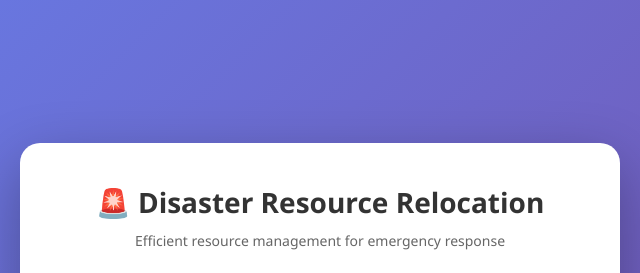
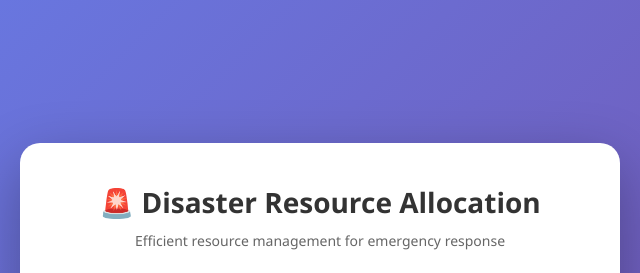
Before and after one commit to Aishwarya011k/JAVA-Project, a plain HTML site: page index.html in a window 1280 px wide. Shown: the top 273 px of the page, 320-960 px from the left. Drawn offline with Linux system fonts and the light colour scheme.

Commit message:
editing of the index.html file

```diff
--- a/index.html
+++ b/index.html
@@ -323,7 +323,7 @@
     <div class="container">
         <!-- Header Section -->
         <div class="header">
-            <h1>🚨 Disaster Resource Relocation</h1>
+            <h1>🚨 Disaster Resource Allocation</h1>
             <p>Efficient resource management for emergency response</p>
         </div>
 
@@ -645,4 +645,5 @@
         });
     </script>
 </body>
+
 </html>
```
